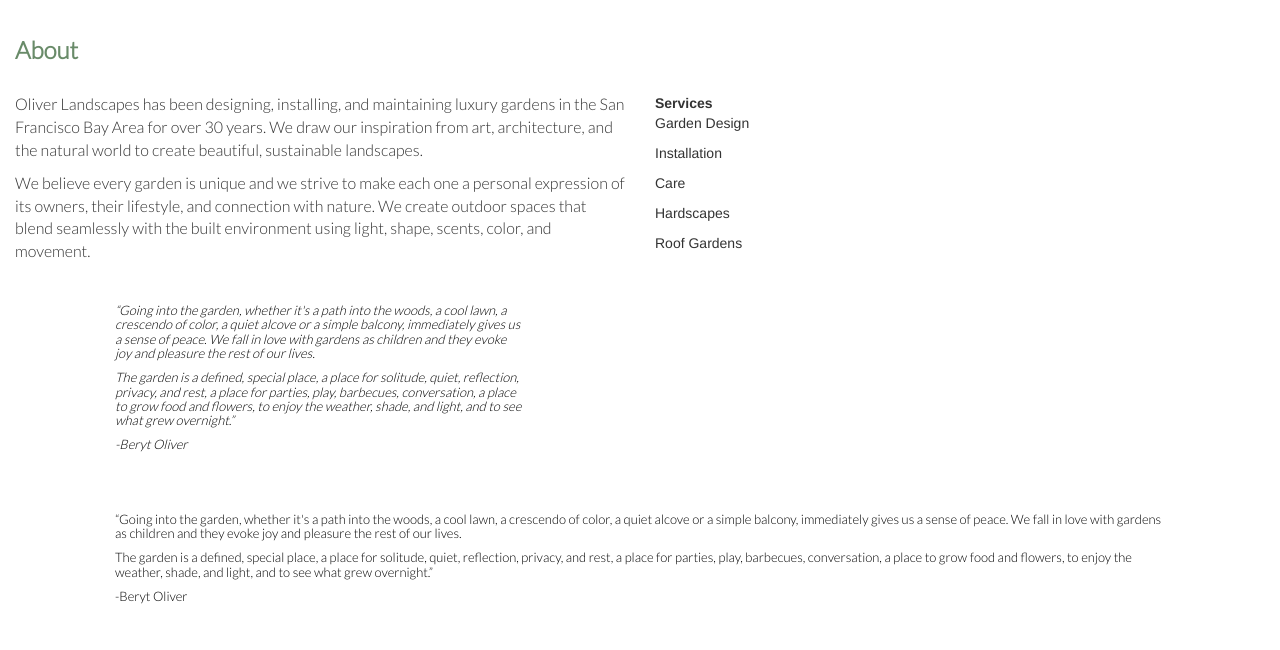
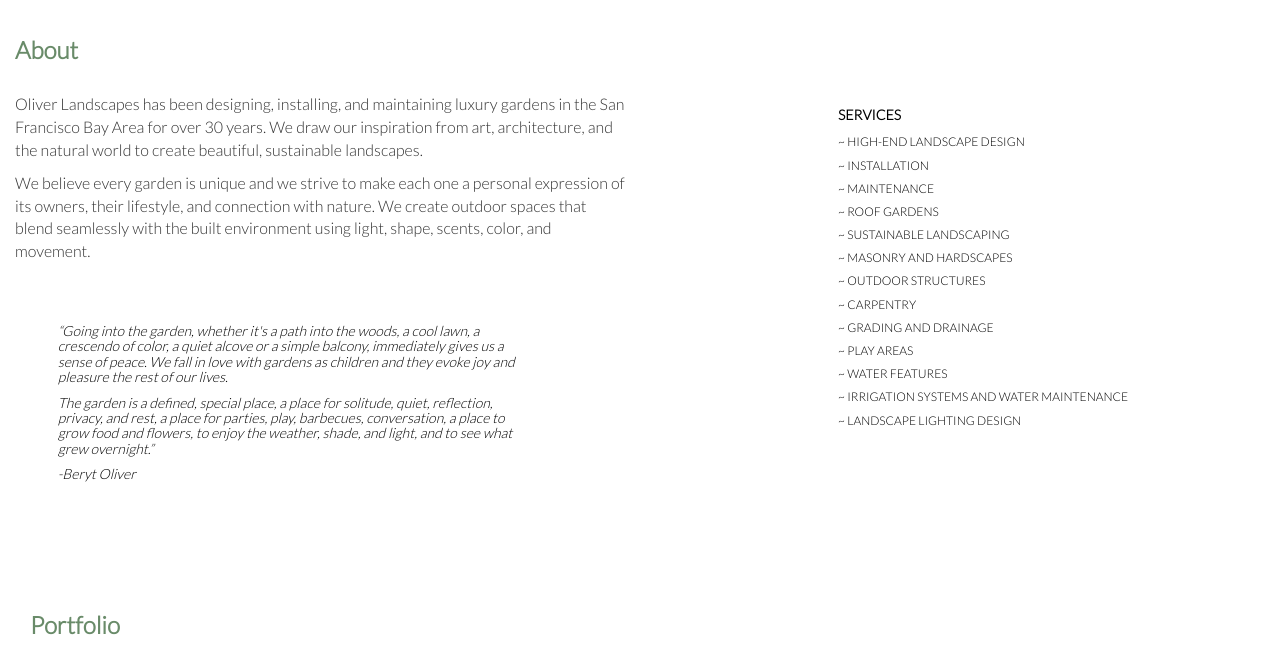
Before and after one commit to koreoliver/OL, a website: page index.html in a window 1280 px wide. Shown: the part 871-1521 px from the top of the page. Drawn offline with nearby package versions, Linux system fonts and the light colour scheme.

Commit message:
update about section quote and services html and css

```diff
--- a/css/main.css
+++ b/css/main.css
@@ -125,32 +125,32 @@
   font-size: 16px;
 }
 
-/*-----------------------------------------------------------------------------
+-----------------------------------------------------------------------------
 b {
-  font-size: 13px !important;
+
+}
+
+.list {
+  font-size: 14px !important;
   color: black !important;
-  padding-right: 100px;
-  padding-left: 100px;
+  padding-top: 2%;
+  padding-right: 15%;
+  padding-left: 30%;
   font-family: 'Lato', sans-serif !important;
 }
 
-li {
-  font-size: 13px !important;
-  color: black !important;
-  padding-right: 100px;
-  padding-left: 100px;
-  font-family: 'Lato', sans-serif !important;
+h6{
+
 }
-
 
 /*-----------------------------------------------------------------------------
 QUOTE SECTION
 -----------------------------------------------------------------------------*/
 h5 {
-  font-size: 13px !important;
+  font-size: 14px !important;
   color: black !important;
-  padding-right: 100px;
-  padding-left: 100px;
+  padding-right: 15%;
+  padding-left: 7%;
   font-family: 'Lato', sans-serif !important;
 }
 
--- a/index.html
+++ b/index.html
@@ -131,6 +131,7 @@
                 We believe every garden is unique and we strive to make each one a personal expression of its owners, their lifestyle, and connection with nature. We create outdoor spaces that blend seamlessly with the built environment using light, shape, scents, color, and movement.
                   </p>
             <br/>
+            <br/>
                  <p>
                  <i><h5>“Going into the garden, whether it's a path into the woods, a cool lawn, a crescendo of color, a quiet alcove or a simple balcony, immediately gives us a sense of peace.
                 We fall in love with gardens as children and they evoke joy and pleasure the rest of our lives.</h5></i>
@@ -145,16 +146,23 @@
                   </p>
         </div>
 
-        <div class="col-md-6">
+        <div class="col-md-6" id="services">
 
-                  <b>Services</b>
-                  <br/>
-                  <ul>
-                    <li>Garden Design</li>
-                    <li>Installation</li>
-                    <li>Care</li>
-                    <li>Hardscapes</li>
-                    <li>Roof Gardens</li>
+                  <ul class="list">
+                    <li><b>SERVICES</b></li>
+                    <li><h6>~ HIGH-END LANDSCAPE DESIGN</h6></li>
+                    <li><h6>~ INSTALLATION</h6></li>
+                    <li><h6>~ MAINTENANCE</h6></li>
+                    <li><h6>~ ROOF GARDENS</h6></li>
+                    <li><h6>~ SUSTAINABLE LANDSCAPING</h6></li>
+                    <li><h6>~ MASONRY AND HARDSCAPES</h6></li>
+                    <li><h6>~ OUTDOOR STRUCTURES</h6></li>
+                    <li><h6>~ CARPENTRY</h6></li>
+                    <li><h6>~ GRADING AND DRAINAGE</h6></li>
+                    <li><h6>~ PLAY AREAS</h6></li>
+                    <li><h6>~ WATER FEATURES</h6></li>
+                    <li><h6>~ IRRIGATION SYSTEMS AND WATER MAINTENANCE</h6></li>
+                    <li><h6>~ LANDSCAPE LIGHTING DESIGN</h6></li>
                       </ul>
         </div>
     </div>
@@ -168,7 +176,7 @@
                   </div><!-- /.col-md-8 -->
                </div><!-- /.row featurette" id="portfolio -->
         <br/>
-        <p>
+        <!--<p>
                 <h5>“Going into the garden, whether it's a path into the woods, a cool lawn, a crescendo of color, a quiet alcove or a simple balcony, immediately gives us a sense of peace.
                 We fall in love with gardens as children and they evoke joy and pleasure the rest of our lives.</h5>
                 </p>
@@ -179,7 +187,7 @@
                  <p>
                <h5> -Beryt Oliver</h5>
 
-               </p>
+               </p>-->
         <br/>
 <!--END ABOUT SECTION-->
 
```
